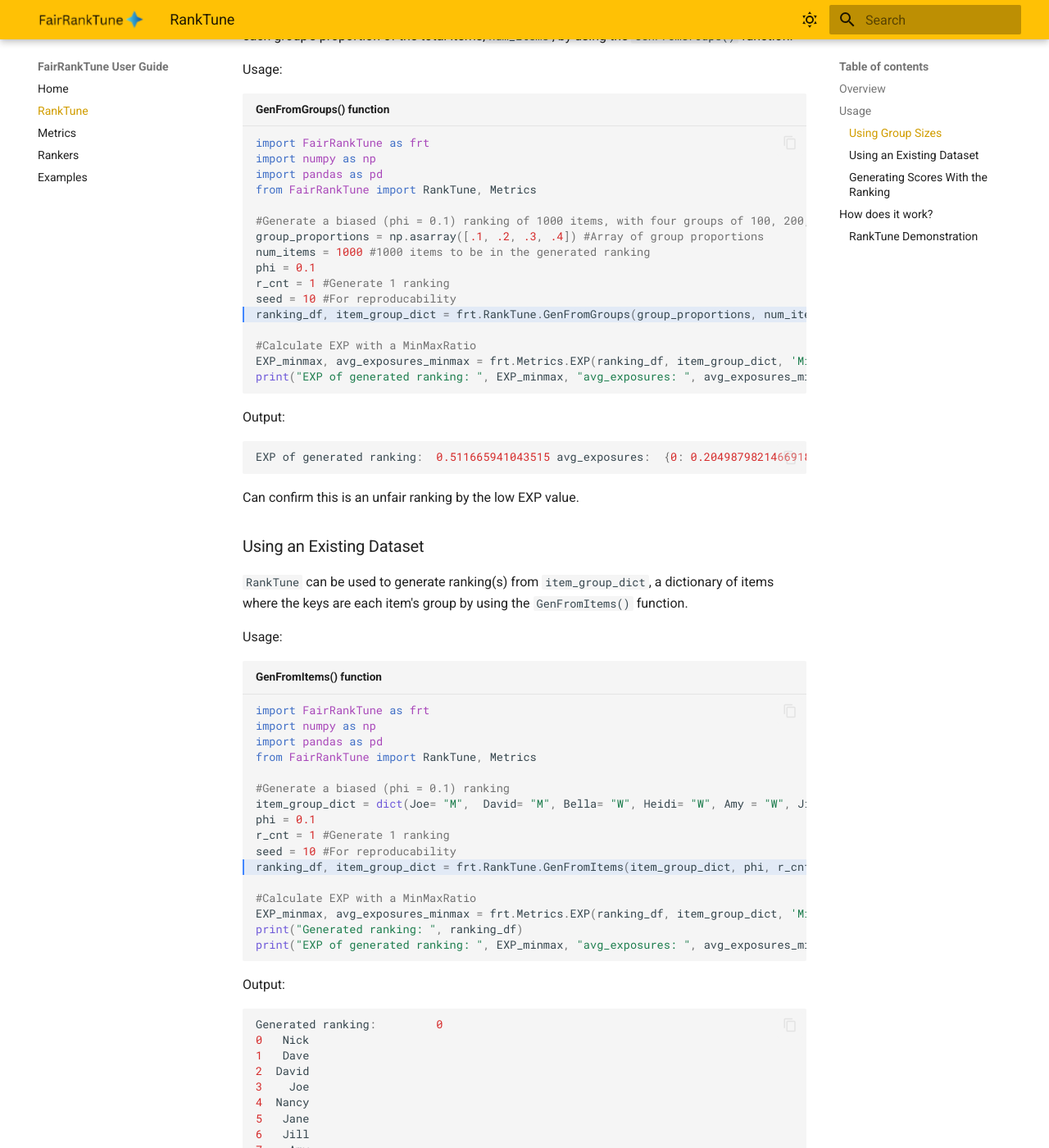
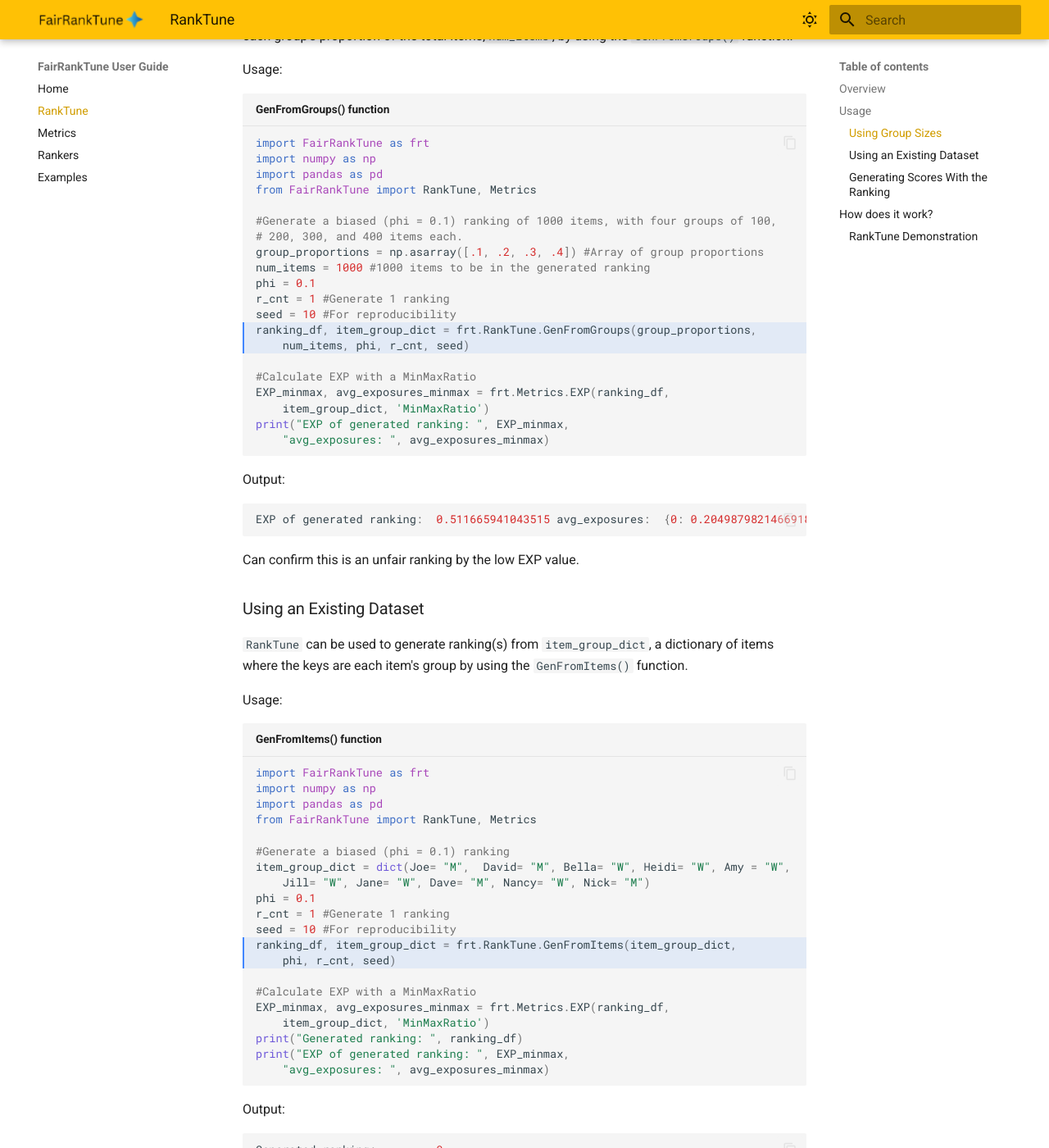
Before and after one commit to KCachel/fairranktune, an MkDocs documentation site: the page built from docs/ranktune.md, in a window 1280 px wide and 1400 px high, scrolled down 625 px. Shown: the whole window at 82% size. Built offline with MkDocs 1.6.1 and Material for MkDocs 9.7.7, drawn with Linux system fonts in a browser that asks for light colours; some of the changed text lies outside the part shown.

Commit message:
usage example add line wraps

````diff
--- a/docs/ranktune.md
+++ b/docs/ranktune.md
@@ -11,23 +11,27 @@
 ```RankTune``` can be used to generate ranking(s) from ```group_proportions```, a numpy array with each group's proportion of the total items,```num_items```, by using the ```GenFromGroups()``` function.
 
 Usage:
-```python title="GenFromGroups() function" hl_lines="12"
+```python title="GenFromGroups() function" hl_lines="13-14"
 import FairRankTune as frt
 import numpy as np
 import pandas as pd
 from FairRankTune import RankTune, Metrics
 
-#Generate a biased (phi = 0.1) ranking of 1000 items, with four groups of 100, 200, 300, and 400 items each.
+#Generate a biased (phi = 0.1) ranking of 1000 items, with four groups of 100,
+# 200, 300, and 400 items each.
 group_proportions = np.asarray([.1, .2, .3, .4]) #Array of group proportions
 num_items = 1000 #1000 items to be in the generated ranking
 phi = 0.1
 r_cnt = 1 #Generate 1 ranking
-seed = 10 #For reproducability
-ranking_df, item_group_dict = frt.RankTune.GenFromGroups(group_proportions, num_items, phi, r_cnt, seed)
+seed = 10 #For reproducibility
+ranking_df, item_group_dict = frt.RankTune.GenFromGroups(group_proportions,
+    num_items, phi, r_cnt, seed)
 
 #Calculate EXP with a MinMaxRatio
-EXP_minmax, avg_exposures_minmax = frt.Metrics.EXP(ranking_df, item_group_dict, 'MinMaxRatio')
-print("EXP of generated ranking: ", EXP_minmax, "avg_exposures: ", avg_exposures_minmax)
+EXP_minmax, avg_exposures_minmax = frt.Metrics.EXP(ranking_df,
+    item_group_dict, 'MinMaxRatio')
+print("EXP of generated ranking: ", EXP_minmax,
+    "avg_exposures: ", avg_exposures_minmax)
 ```
 
 Output:
@@ -41,23 +45,27 @@
 ```RankTune``` can be used to generate ranking(s) from ```item_group_dict```, a dictionary of items where the keys are each item's group by using the ```GenFromItems()``` function.
 
 Usage:
-```python title="GenFromItems() function" hl_lines="11"
+```python title="GenFromItems() function" hl_lines="12-13"
 import FairRankTune as frt
 import numpy as np
 import pandas as pd
 from FairRankTune import RankTune, Metrics
 
 #Generate a biased (phi = 0.1) ranking
-item_group_dict = dict(Joe= "M",  David= "M", Bella= "W", Heidi= "W", Amy = "W", Jill= "W", Jane= "W", Dave= "M", Nancy= "W", Nick= "M")
+item_group_dict = dict(Joe= "M",  David= "M", Bella= "W", Heidi= "W", Amy = "W",
+    Jill= "W", Jane= "W", Dave= "M", Nancy= "W", Nick= "M")
 phi = 0.1
 r_cnt = 1 #Generate 1 ranking
-seed = 10 #For reproducability
-ranking_df, item_group_dict = frt.RankTune.GenFromItems(item_group_dict, phi, r_cnt, seed)
+seed = 10 #For reproducibility
+ranking_df, item_group_dict = frt.RankTune.GenFromItems(item_group_dict,
+    phi, r_cnt, seed)
 
 #Calculate EXP with a MinMaxRatio
-EXP_minmax, avg_exposures_minmax = frt.Metrics.EXP(ranking_df, item_group_dict, 'MinMaxRatio')
+EXP_minmax, avg_exposures_minmax = frt.Metrics.EXP(ranking_df,
+    item_group_dict, 'MinMaxRatio')
 print("Generated ranking: ", ranking_df)
-print("EXP of generated ranking: ", EXP_minmax, "avg_exposures: ", avg_exposures_minmax)
+print("EXP of generated ranking: ", EXP_minmax,
+    "avg_exposures: ", avg_exposures_minmax)
 ```
 
 Output:
@@ -84,24 +92,28 @@
 
 For generating from group proportions use ```ScoredGenFromGroups()``` as follows:
 
-```python title="ScoredGenFromGroups() function" hl_lines="13"
+```python title="ScoredGenFromGroups() function" hl_lines="14-15"
 import FairRankTune as frt
 import numpy as np
 import pandas as pd
 from FairRankTune import RankTune, Metrics
 
-#Generate a biased (phi = 0.1) ranking of 1000 items, with four groups of 100, 200, 300, and 400 items each.
+#Generate a biased (phi = 0.1) ranking of 1000 items, with four groups of 100,
+# 200, 300, and 400 items each.
 group_proportions = np.asarray([.1, .2, .3, .4]) #Array of group proportions
 num_items = 1000 #1000 items to be in the generated ranking
 phi = 0.1
 r_cnt = 1 #Generate 1 ranking
-seed = 11 #For reproducability
+seed = 11 #For reproducibility
 score_dist = "uniform"
-ranking_df, item_group_dict, scores_df = frt.RankTune.ScoredGenFromGroups(group_proportions, num_items, phi, r_cnt, score_dist, seed)
+ranking_df, item_group_dict, scores_df = frt.RankTune.ScoredGenFromGroups(group_proportions,
+    num_items, phi, r_cnt, score_dist, seed)
 
 #Calculate EXP with a MinMaxRatio
-EXP_minmax, avg_exposures_minmax = frt.Metrics.EXP(ranking_df, item_group_dict, 'MinMaxRatio')
-print("EXP of generated ranking: ", EXP_minmax, "avg_exposures: ", avg_exposures_minmax)
+EXP_minmax, avg_exposures_minmax = frt.Metrics.EXP(ranking_df,
+    item_group_dict, 'MinMaxRatio')
+print("EXP of generated ranking: ", EXP_minmax,
+    "avg_exposures: ", avg_exposures_minmax)
 ```
 
 
@@ -113,25 +125,29 @@
 For generating from existing items use ```ScoredGenFromItems()``` as follows:
 
 
-```python title="ScoredGenFromGroups() function" hl_lines="12"
+```python title="ScoredGenFromGroups() function" hl_lines="13-14"
 import FairRankTune as frt
 import numpy as np
 import pandas as pd
 from FairRankTune import RankTune, Metrics
 
 #Generate a biased (phi = 0.1) ranking
-item_group_dict = dict(Joe= "M",  David= "M", Bella= "W", Heidi= "W", Amy = "W", Jill= "W", Jane= "W", Dave= "M", Nancy= "W", Nick= "M")
+item_group_dict = dict(Joe= "M",  David= "M", Bella= "W", Heidi= "W", Amy = "W",
+    Jill= "W", Jane= "W", Dave= "M", Nancy= "W", Nick= "M")
 r_cnt = 1 #Generate 1 ranking
 seed = 10 #For reproducibility
 phi = 0.1
 score_dist = "uniform"
-ranking_df, item_group_dict, score_df = frt.RankTune.ScoredGenFromItems(item_group_dict, phi, r_cnt, score_dist,seed)
+ranking_df, item_group_dict, score_df = frt.RankTune.ScoredGenFromItems(item_group_dict,
+    phi, r_cnt, score_dist,seed)
 
 #Calculate EXP with a MinMaxRatio
-EXP_minmax, avg_exposures_minmax = frt.Metrics.EXP(ranking_df, item_group_dict, 'MinMaxRatio')
+EXP_minmax, avg_exposures_minmax = frt.Metrics.EXP(ranking_df,
+    item_group_dict, 'MinMaxRatio')
 print("Generated ranking: ", ranking_df)
 print("Generated scores: ", score_df)
-print("EXP of generated ranking: ", EXP_minmax, "avg_exposures: ", avg_exposures_minmax)
+print("EXP of generated ranking: ", EXP_minmax,
+    "avg_exposures: ", avg_exposures_minmax)
 ```
 
 Output:
````
Also changed, not shown: docs/index.md (+40 -22 lines), docs/metrics.md (+30 -20 lines).
